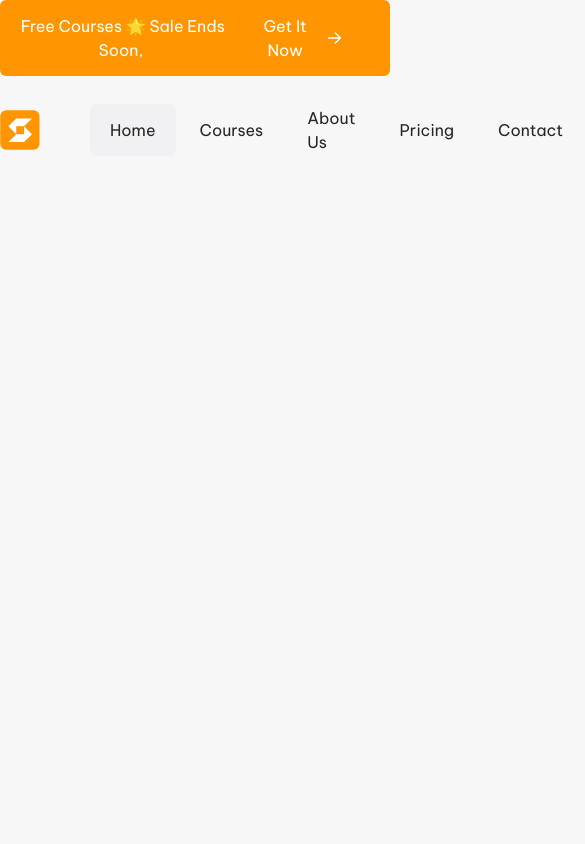
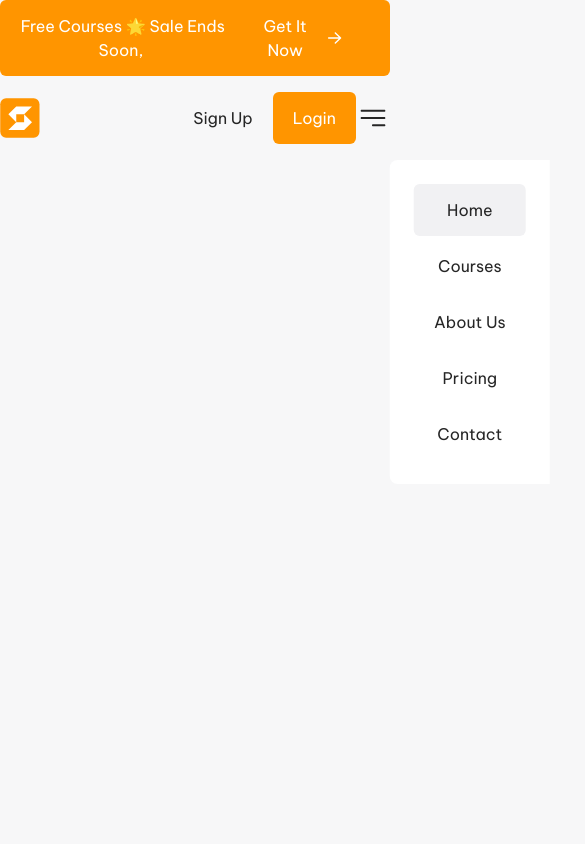
Before and after one commit to Anna-Bala/Online-Course-App, a Next.js app: page / in a window 390 px wide. Shown: the top 844 px of the page, 585 px wide, since content can reach past the window. Built offline with nearby package versions, Linux system fonts and the light colour scheme.

Commit message:
Add mobile navigation

```diff
--- a/components/Navigation.tsx
+++ b/components/Navigation.tsx
@@ -1,12 +1,15 @@
 "use client";
 
 import { usePathname } from "next/navigation";
+import { useState } from "react";
 import classNames from "classnames";
 import Link from "next/link";
 
 import ArrowRightIcon from "@/icons/ArrowRight";
 import LinkButton, { linkButtonVariants } from "./LinkButton";
 import LogoIcon from "@/icons/Logo";
+import NavigationIcon from "@/icons/Navigation";
+import useGetWindowSize from "@/hooks/useGetWindowSize";
 
 const contentNavigationItems = [
   {
@@ -46,7 +49,12 @@ const credentialsNavigationItems = [
 ];
 
 export default function Navigation() {
+  const [isMobileNavigationOpen, setIsMobileNavigationOpen] = useState(false);
+
+  const toggleIsMobileNavigationOpen = () => setIsMobileNavigationOpen((prevState) => !prevState);
+
   const pathname = usePathname();
+  const { isMobile } = useGetWindowSize();
 
   return (
     <header className="flex flex-col items-center justify-between lg:px-5">
@@ -62,13 +70,21 @@ export default function Navigation() {
           <Link className="mr-[46px]" href="/">
             <LogoIcon size={40} />
           </Link>
-          {contentNavigationItems.map(({ href, name }) => (
-            <li key={href}>
-              <LinkButton className={classNames("py-3 2xl:py-[14px]", { "bg-white-95": pathname === href })} variant={linkButtonVariants.link} href={href}>
-                {name}
-              </LinkButton>
-            </li>
-          ))}
+          <div
+            className={classNames("flex gap-1", {
+              "flex-col items-end absolute mt-[160px] ml-auto bg-absolute-white w-max h-max p-6 rounded-l-lg z-50 inset-0 transform translate-x-full transition-transform duration-300": isMobile,
+              "items-center": !isMobile,
+              "-translate-x-0": isMobileNavigationOpen,
+            })}
+          >
+            {contentNavigationItems.map(({ href, name }) => (
+              <li className={classNames({ "w-full": isMobile })} key={href}>
+                <LinkButton className={classNames("py-3 2xl:py-[14px] text-center", { "bg-white-95": pathname === href })} fullWidth={isMobile} variant={linkButtonVariants.link} href={href}>
+                  {name}
+                </LinkButton>
+              </li>
+            ))}
+          </div>
           <div className="flex ml-auto">
             {credentialsNavigationItems.map(({ href, name, variant }) => (
               <li key={href}>
@@ -77,6 +93,11 @@ export default function Navigation() {
                 </LinkButton>
               </li>
             ))}
+            {isMobile && (
+              <button onClick={toggleIsMobileNavigationOpen}>
+                <NavigationIcon size={34} />
+              </button>
+            )}
           </div>
         </ul>
       </nav>
--- a/hooks/useGetWindowSize.ts
+++ b/hooks/useGetWindowSize.ts
@@ -21,10 +21,11 @@ function useGetWindowSize() {
     return () => window.removeEventListener("resize", handleResize);
   }, []);
 
+  const isMobile = windowDimensions.width <= 800;
   const isLg = windowDimensions.width >= 1024;
   const is2Xl = windowDimensions.width >= 1536;
 
-  return { isLg, is2Xl };
+  return { isMobile, isLg, is2Xl };
 }
 
 export default useGetWindowSize;
--- /dev/null
+++ b/icons/Navigation.tsx
@@ -0,0 +1,14 @@
+import type { Props } from "./types";
+
+export default function Navigation({ fill = "#262626", size }: Props) {
+  return (
+    <svg width={size} height={size} viewBox="0 0 34 35" fill="none" xmlns="http://www.w3.org/2000/svg">
+      <path
+        fillRule="evenodd"
+        clipRule="evenodd"
+        d="M4.25 10.0625C4.25 9.4757 4.7257 9 5.3125 9H28.6875C29.2743 9 29.75 9.4757 29.75 10.0625C29.75 10.6493 29.2743 11.125 28.6875 11.125H5.3125C4.7257 11.125 4.25 10.6493 4.25 10.0625ZM4.25 17.5C4.25 16.9132 4.7257 16.4375 5.3125 16.4375H28.6875C29.2743 16.4375 29.75 16.9132 29.75 17.5C29.75 18.0868 29.2743 18.5625 28.6875 18.5625H5.3125C4.7257 18.5625 4.25 18.0868 4.25 17.5ZM15.9375 24.9375C15.9375 24.3507 16.4132 23.875 17 23.875H28.6875C29.2743 23.875 29.75 24.3507 29.75 24.9375C29.75 25.5243 29.2743 26 28.6875 26H17C16.4132 26 15.9375 25.5243 15.9375 24.9375Z"
+        fill="#262626"
+      />
+    </svg>
+  );
+}
--- a/icons/index.tsx
+++ b/icons/index.tsx
@@ -4,5 +4,6 @@ export { default as LinkedInIcon } from "./LinkedIn";
 export { default as LocationIcon } from "./Location";
 export { default as LogoIcon } from "./Logo";
 export { default as MailIcon } from "./Mail";
+export { default as NavigationIcon } from "./Navigation";
 export { default as PhoneIcon } from "./Phone";
 export { default as TwitterIcon } from "./Twitter";
```
